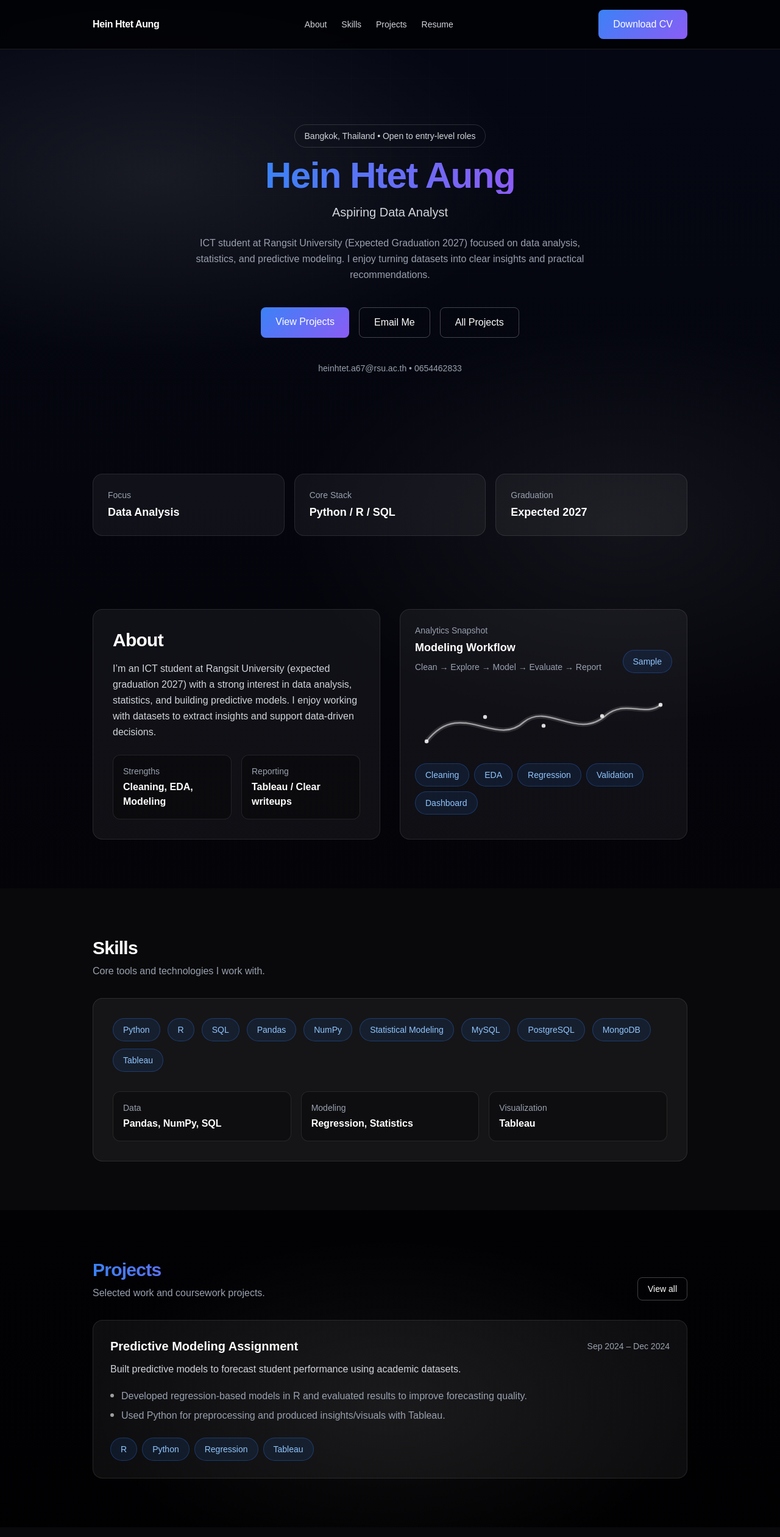
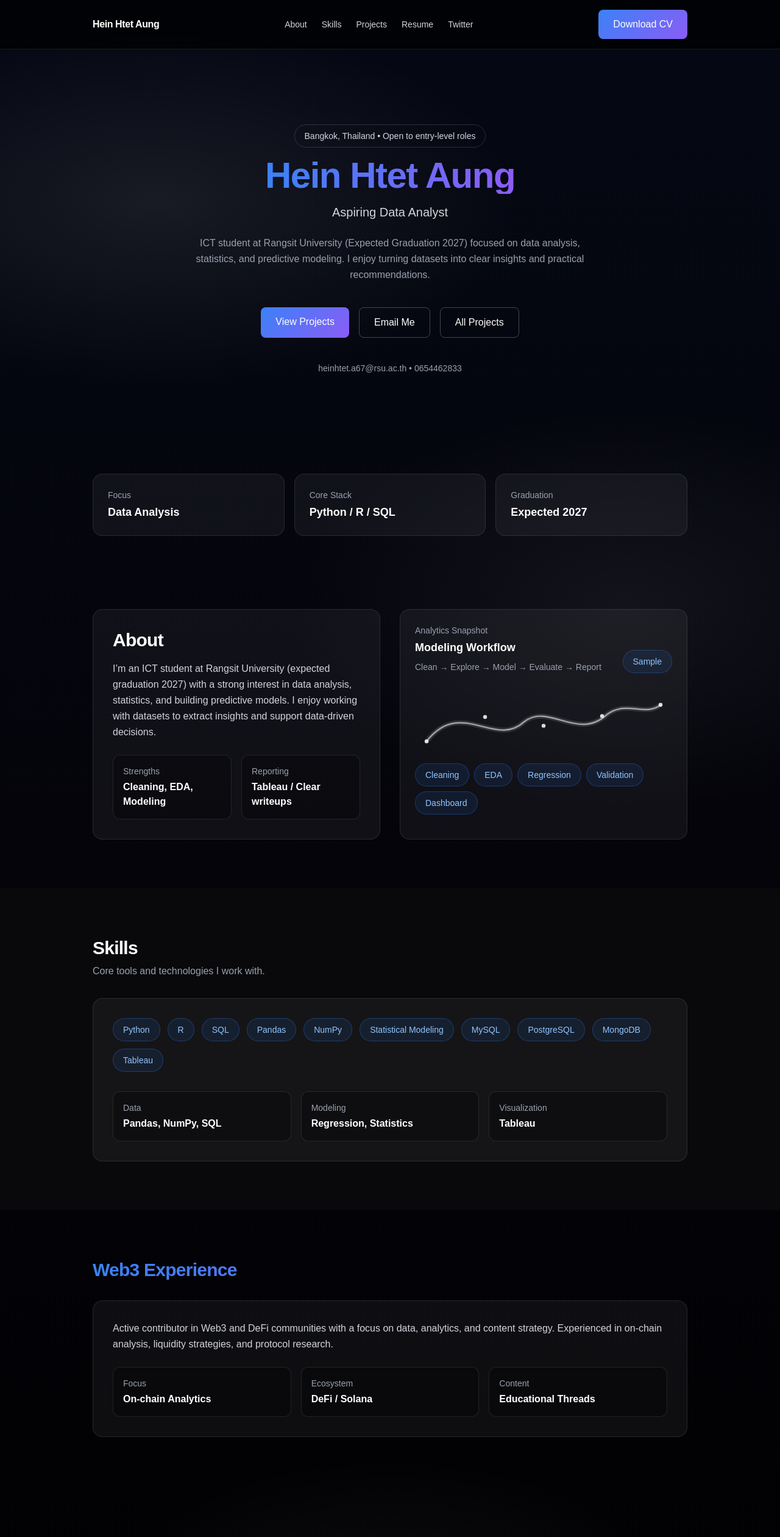
Before and after one commit to ruinogenesis/my-portfolio, a Next.js app: page / in a window 1280 px wide. Shown: the top 2521 px of the page at 61% size. Built offline with nearby package versions, Linux system fonts and the light colour scheme.

Commit message:
add twitter and web3 section

```diff
--- a/app/page.tsx
+++ b/app/page.tsx
@@ -99,6 +99,15 @@ export default function Home() {
             <a href="#skills" className="hover:text-blue-300 transition">Skills</a>
             <a href="#projects" className="hover:text-blue-300 transition">Projects</a>
             <a href="/resume" className="hover:text-blue-300 transition">Resume</a>
+            <a
+              href="https://twitter.com/charanko404"
+              target="_blank"
+              rel="noreferrer"
+              className="hover:text-blue-400 transition"
+            >
+              Twitter
+            </a>
+
           </nav>
 
           <a
@@ -239,6 +248,39 @@ export default function Home() {
           </div>
         </div>
       </section>
+      {/* WEB3 EXPERIENCE */}
+      <section className="py-20">
+        <div className="mx-auto max-w-5xl px-6">
+          <h2 className="text-3xl font-bold tracking-tight gradient-text">
+            Web3 Experience
+          </h2>
+
+          <div className="mt-8 rounded-2xl border border-white/10 bg-white/5 p-8">
+            <p className="text-gray-300 leading-relaxed">
+              Active contributor in Web3 and DeFi communities with a focus on data,
+              analytics, and content strategy. Experienced in on-chain analysis,
+              liquidity strategies, and protocol research.
+            </p>
+
+            <div className="mt-6 grid gap-4 sm:grid-cols-3">
+              <div className="rounded-xl border border-white/10 bg-black/30 p-4">
+                <p className="text-sm text-gray-400">Focus</p>
+                <p className="mt-1 font-semibold">On-chain Analytics</p>
+              </div>
+
+              <div className="rounded-xl border border-white/10 bg-black/30 p-4">
+                <p className="text-sm text-gray-400">Ecosystem</p>
+                <p className="mt-1 font-semibold">DeFi / Solana</p>
+              </div>
+
+              <div className="rounded-xl border border-white/10 bg-black/30 p-4">
+                <p className="text-sm text-gray-400">Content</p>
+                <p className="mt-1 font-semibold">Educational Threads</p>
+              </div>
+            </div>
+          </div>
+        </div>
+      </section>
 
       {/* PROJECTS */}
       <section id="projects" className="py-20">
@@ -313,6 +355,15 @@ export default function Home() {
             >
               0654462833
             </a>
+            <a
+              href="https://twitter.com/YOUR_USERNAME"
+              target="_blank"
+              rel="noreferrer"
+              className="rounded-lg border border-blue-500/40 px-6 py-3 font-medium text-blue-300 hover:bg-blue-500/10 transition"
+            >
+              Twitter (Web3)
+            </a>
+
           </div>
 
           <p className="mt-10 text-sm text-gray-500">© {new Date().getFullYear()} Hein Htet Aung</p>
```
